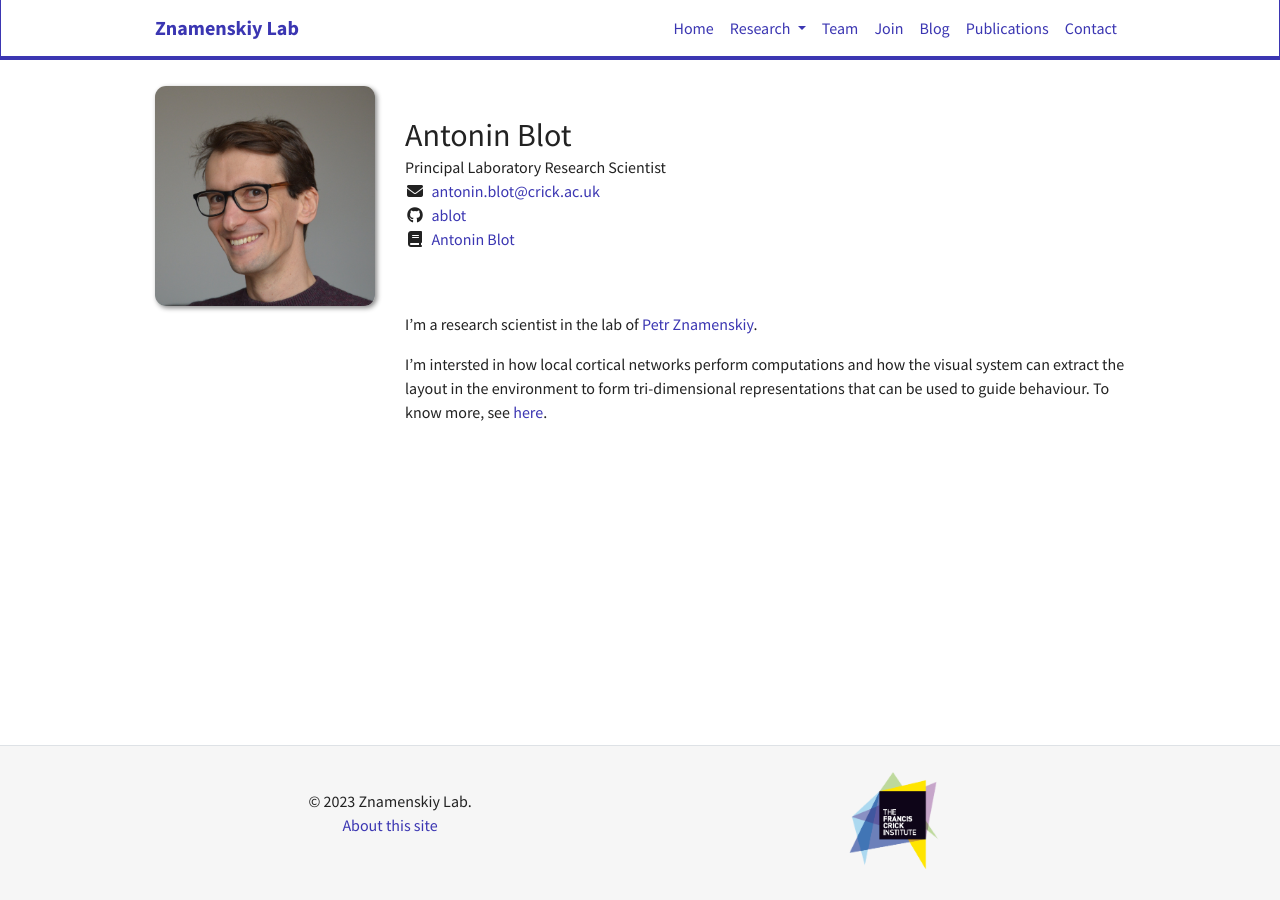
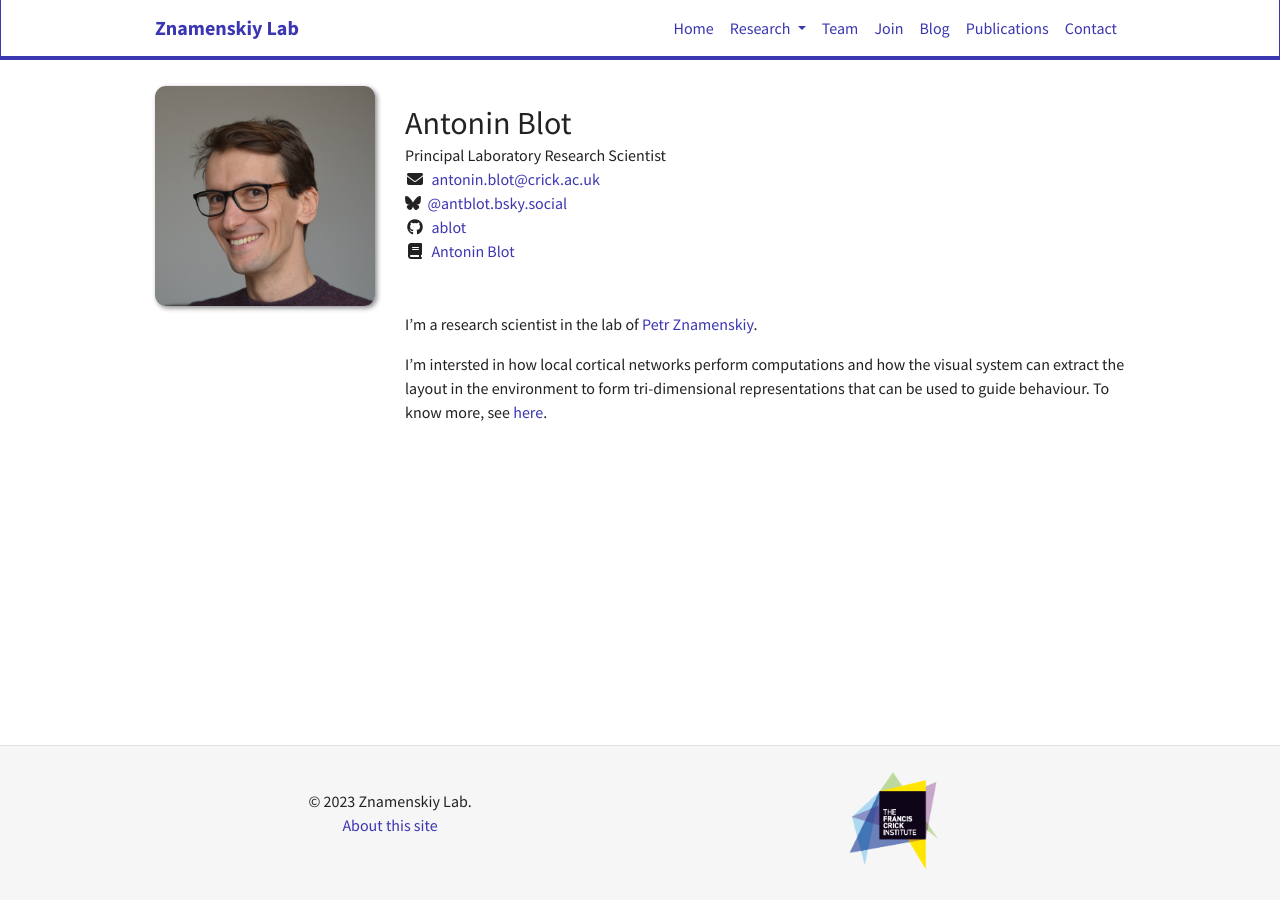
Before and after one commit to znamlab/znamlab.github.io, a Jekyll site: the page built from team/_posts/2020-09-28-antonin-blot.md, in a window 1280 px wide. Built offline with Jekyll 4.4.1, drawn with Linux system fonts in a browser that asks for light colours; nearby versions of some CDN libraries.

Commit message:
add bluesky handle

```diff
--- a/_layouts/member.html
+++ b/_layouts/member.html
@@ -21,6 +21,10 @@ layout: default
     <i class="fab fa-twitter fa-fw"></i>&nbsp;
     <a href="https://twitter.com/{{ member.twitter }}">@{{ member.twitter }}</a
     ><br />
+    {% endif %}{% if member.bluesky %}
+    <i class="fab fa-bluesky"></i>&nbsp;
+    <a href="https://bsky.app/profile/{{ member.bluesky }}">@{{ member.bluesky }}</a
+    ><br />
     {% endif %} {% if member.github %}
     <i class="fab fa-github fa-fw"></i>&nbsp;
     <a href="https://github.com/{{ member.github }}">{{ member.github }}</a
--- a/team/_posts/2020-09-28-antonin-blot.md
+++ b/team/_posts/2020-09-28-antonin-blot.md
@@ -8,6 +8,7 @@ link_to_page: yes
 github: ablot
 scholar: "https://scholar.google.com/citations?user=Q-xGgTgAAAAJ&hl=en"
 orchid: "https://orcid.org/0000-0002-1546-3927"
+bluesky: antblot.bsky.social
 alumni: no
 ---
 
```
